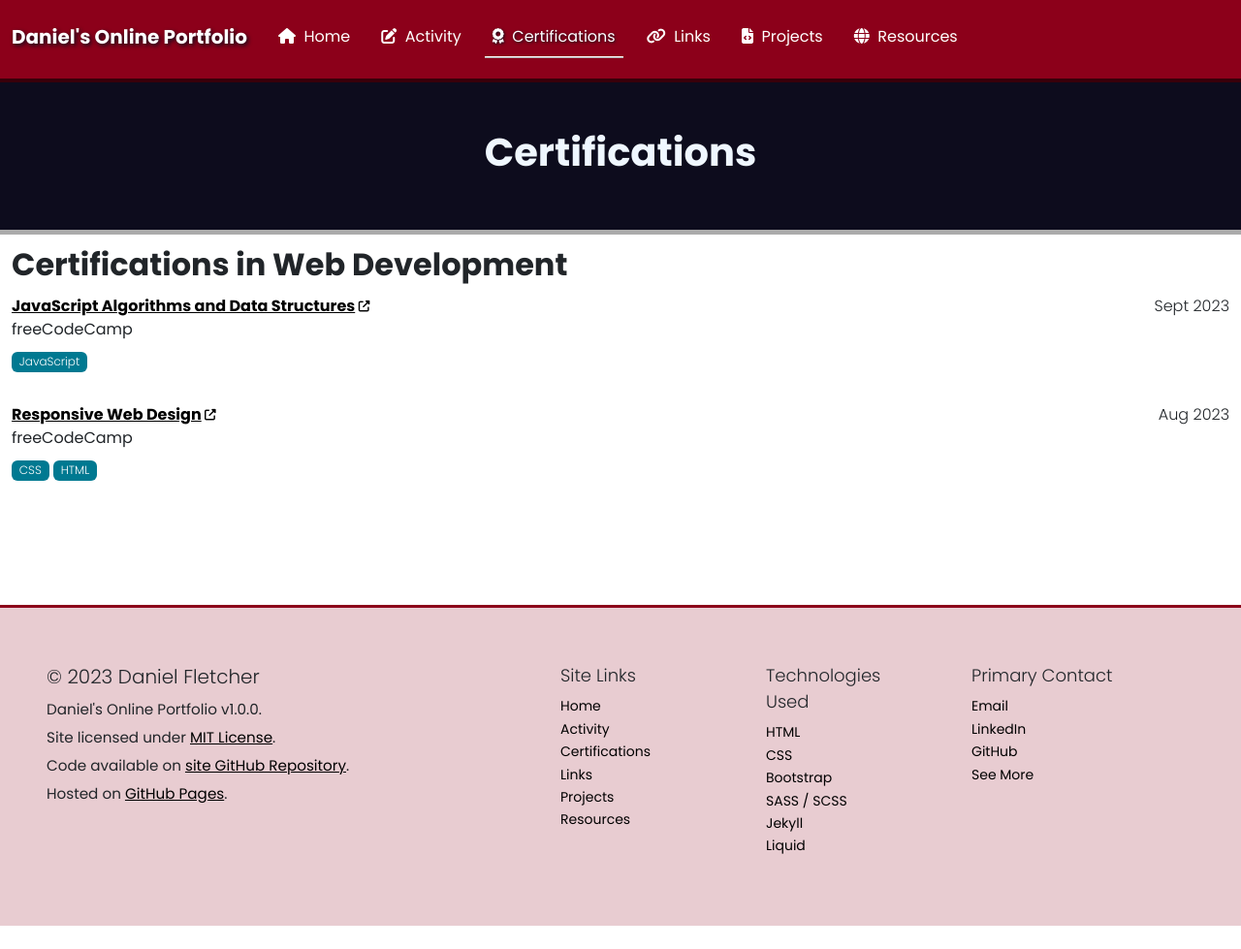
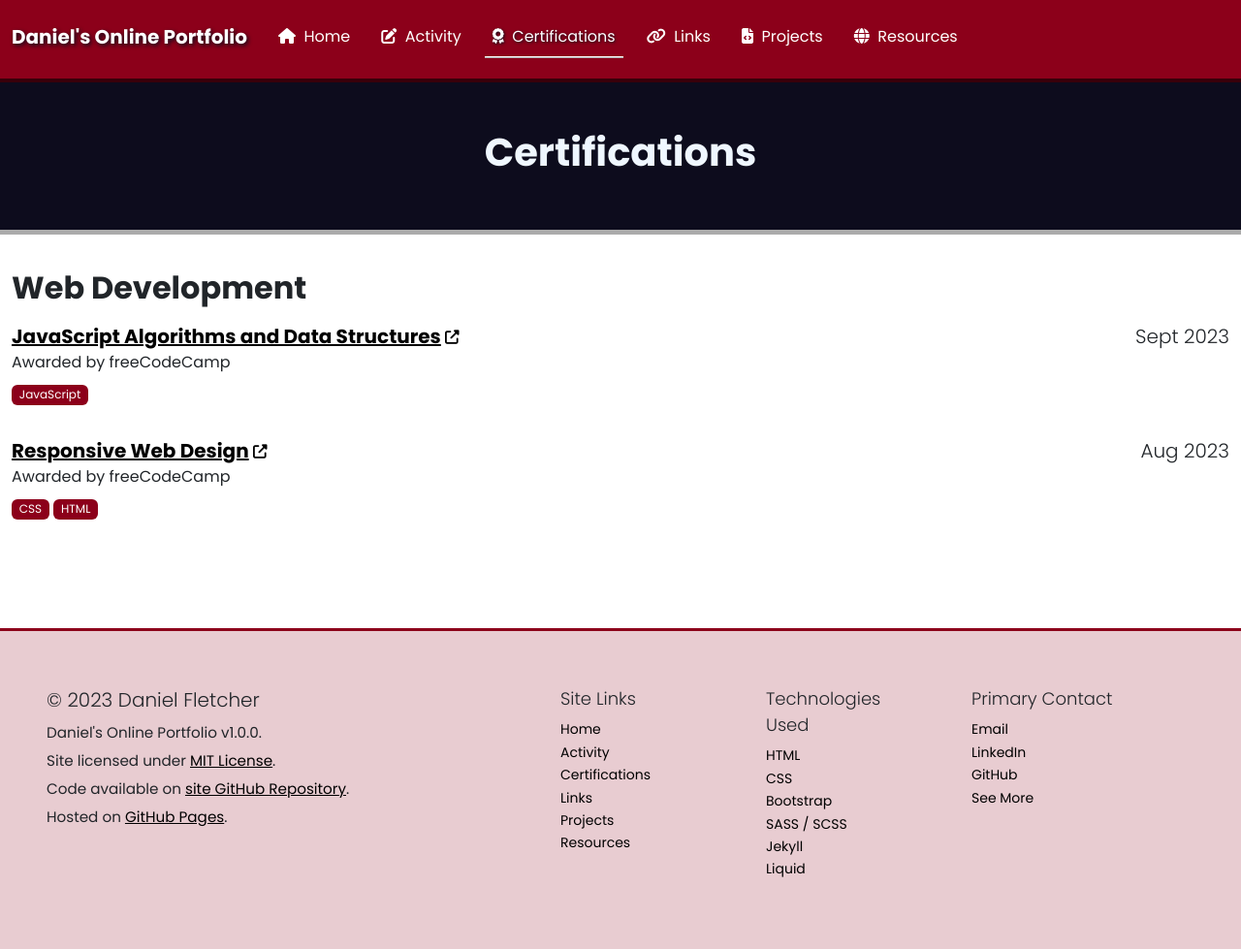
Before and after one commit to DanielTheFletch/portfolio, a Jekyll site: the page built from certifications.html, in a window 1280 px wide. Shown: the whole page at 97% size. Built offline with Jekyll 4.4.1, drawn with Linux system fonts in a browser that asks for light colours; before the commit the page ends 955 px from its top, so only the background shows below that.

Commit message:
Update Certs page for style consistency

```diff
--- a/certifications.html
+++ b/certifications.html
@@ -8,23 +8,24 @@ subheading: "h2 fw-bold pb-1"
   <h1 class="h1 fw-bold text-center">Certifications</h1>
 </div>
 
-<!-- Web development -->
-<div class="container-fluid mb-5 pb-5">
-  <h2 class="{{ page.subheading }}">Certifications in Web Development</h2>
-  {% assign certs = site.data.certifications | reverse %}
+<!-- Certifications by section -->
+{% for cert_type in site.data.certifications %}
+  <section class="container-fluid main-section">
+    <h2 class="{{ page.subheading }}">{{ cert_type.title }}</h2>
+    {% assign certs = cert_type.certs | reverse %}
     {% for cert in certs %}
       <div class="row row-cols-2">
         <div class="col">
-        <p class="fw-bold mb-0">
+          <p class="fs-5 fw-bold mb-0">
             <a class="external-link text-decoration-none" href={{ cert.link }} target="_blank">
               <span class="text-decoration-underline">{{ cert.name }}</span>
               <i class="fa-solid fa-up-right-from-square"></i>
             </a>
           </p>
-        <p class="mb-1">{{ cert.org }}</p>
+          <p class="fs-6 mb-1">Awarded by {{ cert.org }}</p>
         </div>
         <div class="col text-end">
-        <p class="fw-light">{{ cert.date }}</p>
+          <p class="fs-5 fw-light">{{ cert.date }}</p>
         </div>
       </div>
       <div class="row row-cols-1 mb-3">
@@ -32,10 +33,14 @@ subheading: "h2 fw-bold pb-1"
           <ul class="list-unstyled mt-1">
             {% assign sorted_skills = cert.skills | sort %}
             {% for skill in sorted_skills %}
-            <li class="badge pill-rounded bg-secondary fw-light">{{ skill }}</li>
+              <li class="badge bg-primary pill-rounded fw-normal">{{ skill }}</li>
             {% endfor %}
           </ul>
         </div>
       </div>
     {% endfor %}
-</div>
+  </section>
+{% endfor %}
+
+<!-- Placeholder for spacing -->
+<div class="container-fluid my-3 py-3"></div>
```
Also changed, not shown: other parts of certifications.html (+1 -1 lines), _data/certifications.yml (+15 -13 lines). Lines whose indentation alone changed are shown as unchanged.
